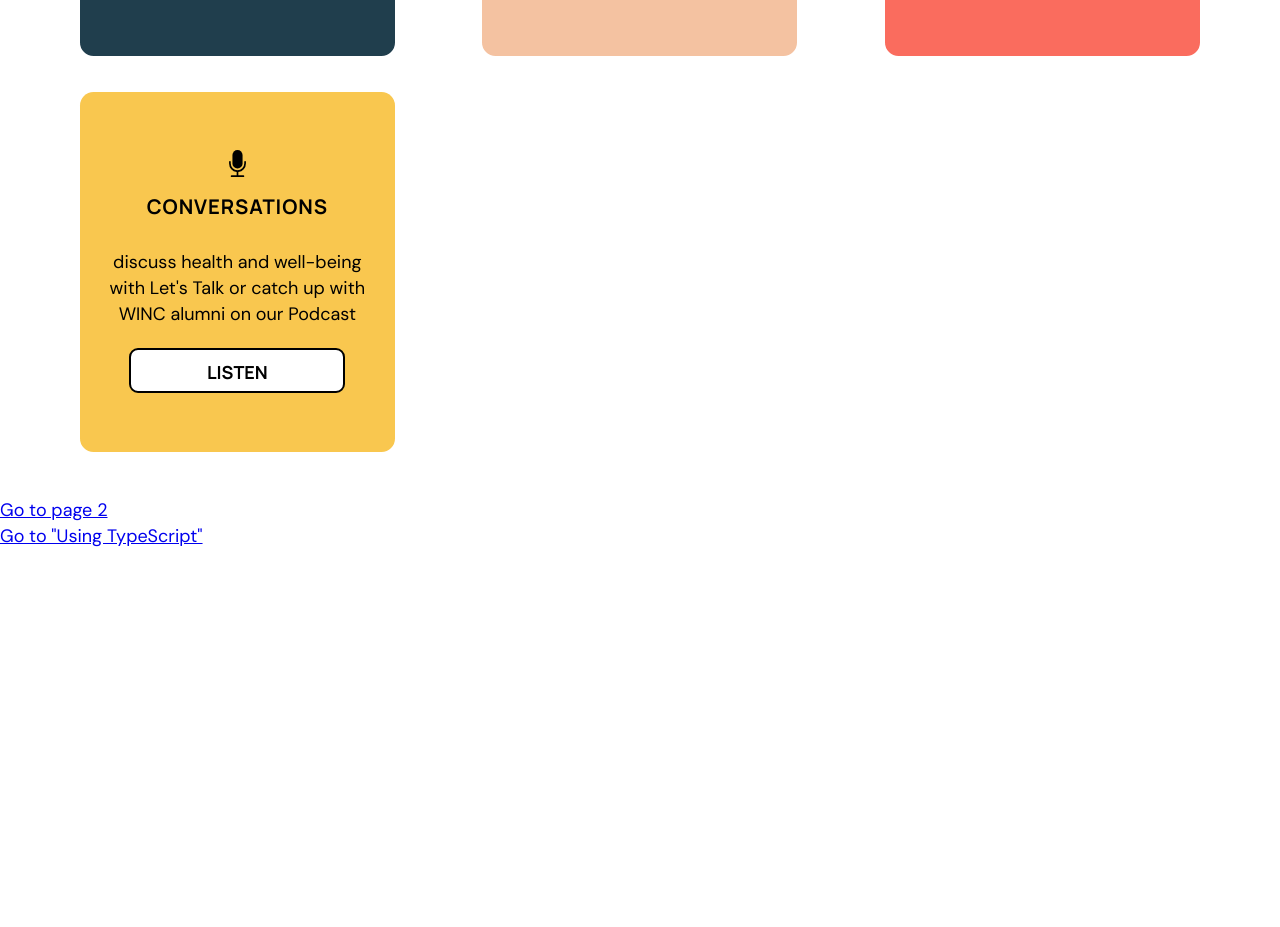
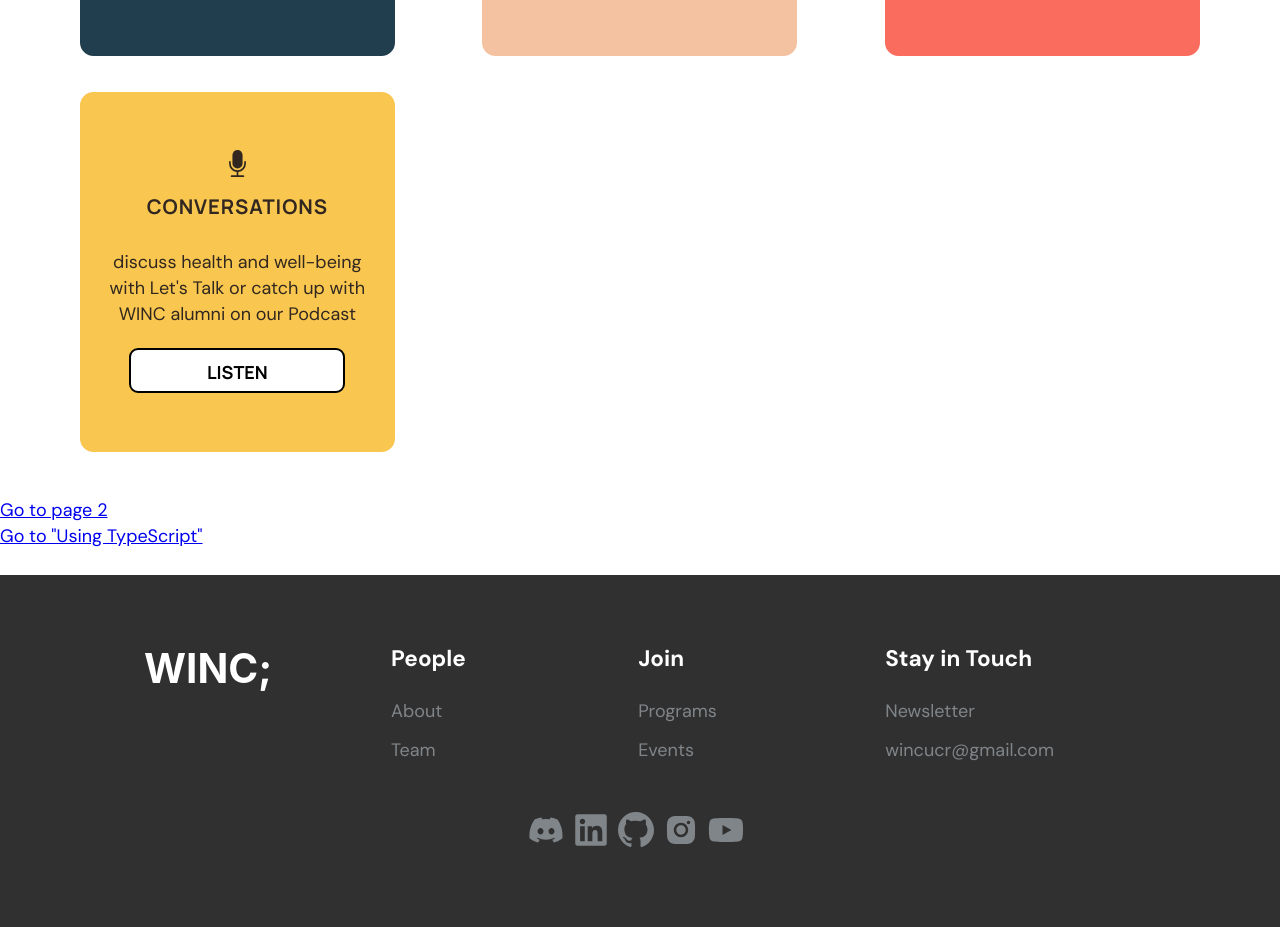
Before and after one commit to winc-ucr/winc-website-v2, a Gatsby site: page / in a window 1280 px wide. Shown: the part 1668-2595 px from the top of the page. Before the commit the page ends 2243 px from the top, so only its background shows below. Built offline with nearby package versions, Linux system fonts and the light colour scheme; Gatsby itself is replaced by a stand-in of ours.

Commit message:
add footer

```diff
--- a/gatsby-config.js
+++ b/gatsby-config.js
@@ -1,9 +1,8 @@
 module.exports = {
   siteMetadata: {
-    title: `Gatsby Default Starter`,
-    description: `Kick off your next, great Gatsby project with this default starter. This barebones starter ships with the main Gatsby configuration files you might need.`,
-    author: `@gatsbyjs`,
-    siteUrl: `https://gatsbystarterdefaultsource.gatsbyjs.io/`,
+    title: `UCR WINC`,
+    description: `We are WINC at UCR, an inclusive community dedicated to empowering and supporting a network of leading women in tech at the University of California, Riverside.`,
+    author: `@winc`,
   },
   plugins: [
     `gatsby-plugin-react-helmet`,
@@ -26,7 +25,7 @@ module.exports = {
         background_color: `#663399`,
         theme_color: `#663399`,
         display: `minimal-ui`,
-        icon: `src/images/gatsby-icon.png`, // This path is relative to the root of the site.
+        icon: `src/images/winclogo.png`, // This path is relative to the root of the site.
       },
     },
     `gatsby-plugin-gatsby-cloud`,
--- a/src/components/Navbar/navbar.js
+++ b/src/components/Navbar/navbar.js
@@ -1,6 +1,7 @@
 import React, { useState, useEffect } from "react";
 import { Link, navigate, graphql, useStaticQuery } from "gatsby";
 import { VscChromeClose, VscMenu } from "react-icons/vsc";
+import WincLogo from "../../images/winclogo.png";
 import "./navbar.css";
 
 const navLinks = [
@@ -59,7 +60,7 @@ const NavigationBar = () => {
                 }}
                 to={"/"}
               >
-                WINC
+                WINC;
               </Link>
             </div>
           </div>
--- a/src/components/layout.js
+++ b/src/components/layout.js
@@ -12,6 +12,7 @@ import { useStaticQuery, graphql } from "gatsby";
 import Header from "./header";
 import "./layout.css";
 import NavigationBar from "./Navbar/navbar";
+import Footer from "./sections/footer/footer";
 
 const Layout = ({ children }) => {
   const data = useStaticQuery(graphql`
@@ -34,6 +35,7 @@ const Layout = ({ children }) => {
       >
         <main>{children}</main>
       </div>
+      <Footer />
     </>
   );
 };
--- /dev/null
+++ b/src/components/sections/footer/footer.css
@@ -0,0 +1,69 @@
+.footer {
+  display: grid;
+  margin-right: 4%;
+  justify-content: space-between;
+  align-items: start;
+  align-content: start;
+  grid-auto-flow: column;
+  grid-auto-columns: 1fr;
+  gap: 2rem 2rem;
+  grid-template-columns: 1fr 1fr;
+  grid-template-rows: auto;
+  text-align: left;
+}
+
+.footer > * > h1 {
+  color: white;
+}
+
+.footer > * > h3 {
+  font-size: 1.25rem;
+  font-family: 'DM Sans', sans-serif;
+  color: white;
+}
+
+.footer > * > * > * > a, .socials > a  {
+  text-decoration: none;
+  color: #808589;
+}
+
+.footer > * > ul {
+  padding-left: 0;
+  margin-left: 0;
+  list-style: none;
+}
+
+.footer > * > * > li {
+  display: list-item;
+  list-style: none;
+}
+
+.footer > * > * > * > a:hover, .socials > a:hover{
+  color: white;
+}
+
+.socials > a {
+  margin-right: 0.5rem;
+}
+
+.socials:last-child {
+  margin-right: 0;
+}
+
+.footerBg {
+  background-color: #303030;
+  padding: 4rem 8rem;
+}
+
+@media screen and (max-width: 767px) {
+  .footer {
+    margin-right: 0%;
+    margin-bottom: 56px;
+    flex-direction: column;
+    grid-auto-flow: row;
+  }
+
+  .footerBg {
+    padding: 4rem 2rem;
+  }
+}
--- /dev/null
+++ b/src/components/sections/footer/footer.js
@@ -0,0 +1,89 @@
+import React, { useState, useEffect } from "react";
+import { Link, navigate, graphql, useStaticQuery } from "gatsby";
+import { FaDiscord, FaLinkedin, FaInstagram, FaYoutube } from "react-icons/fa";
+import { AiFillInstagram } from "react-icons/ai";
+
+import { VscGithubInverted } from "react-icons/vsc";
+import "./footer.css";
+
+const Footer = () => {
+  return (
+    <div className="footerBg">
+      <div className="footer">
+        <div>
+          <h1>WINC;</h1>
+        </div>
+        <div>
+          <h3>People</h3>
+          <ul>
+            <li>
+              <Link to="/about">About</Link>
+            </li>
+            <li>
+              <Link to="/about">Team</Link>
+            </li>
+          </ul>
+        </div>
+        <div>
+          <h3>Join</h3>
+          <ul>
+            <li>
+              <Link to="/programs">Programs</Link>
+            </li>
+            <li>
+              <Link to="/events">Events</Link>
+            </li>
+          </ul>
+        </div>
+        <div>
+          <h3>Stay in Touch</h3>
+          <ul>
+            <li>
+              <a href="" target="_blank">
+                Newsletter
+              </a>
+            </li>
+            <li>
+              <a href="mailto:wincucr@gmail.com">wincucr@gmail.com</a>
+            </li>
+          </ul>
+        </div>
+      </div>
+      <div
+        className="socials"
+        style={{
+          display: "flex",
+          marginTop: "1.25rem",
+          justifyContent: "center",
+          flexWrap: "wrap",
+          alignItems: "center",
+          alignContent: "center",
+        }}
+      >
+        <a href="https://discord.gg/RH53n2dCFn" target="_blank">
+          <FaDiscord size="2em" />
+        </a>
+        <a
+          href="https://www.linkedin.com/company/ucr-women-in-computing/"
+          target="_blank"
+        >
+          <FaLinkedin size="2em" />
+        </a>
+        <a href="https://github.com/winc-ucr" target="_blank">
+          <VscGithubInverted size="2em" />
+        </a>
+        <a href="https://www.instagram.com/wincucr/" target="_blank">
+          <AiFillInstagram size="2em" />
+        </a>
+        <a
+          href="https://www.youtube.com/channel/UCpg9Xu-WaFM3KRN35f6hPNA"
+          target="_blank"
+        >
+          <FaYoutube size="2em" />
+        </a>
+      </div>
+    </div>
+  );
+};
+
+export default Footer;
--- a/src/components/sections/home/Join.js
+++ b/src/components/sections/home/Join.js
@@ -166,6 +166,7 @@ const Join = () => {
                     textAlign: "center",
                     letterSpacing: "0.05rem",
                     height: "2rem",
+                    color: "#312720",
                   }}
                 >
                   PROF. & TECH DEV WORKSHOPS
@@ -238,7 +239,7 @@ const Join = () => {
               className="actionBox"
               style={{
                 backgroundColor: "#f9c74f",
-                color: "black",
+                color: "#312720",
               }}
             >
               <div className="actionBoxContent">
```
Also changed, not shown: src/images/winc_full_logo.png (added), src/images/winclogo.png (added).
